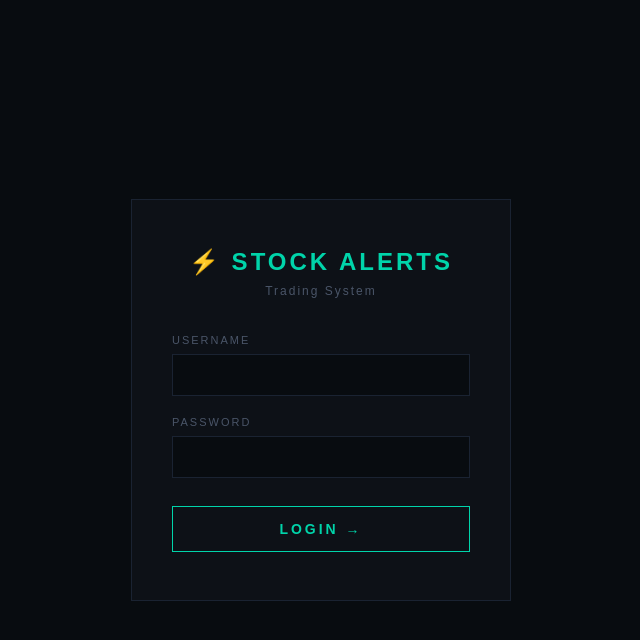
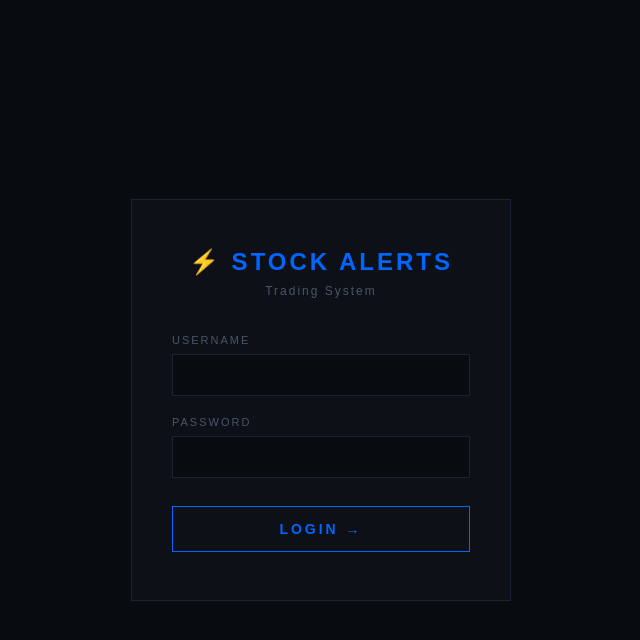
Before and after one commit to Mauro-Dev-T/stock-alerts-ramon, a Flask app: page /login in a window 1280 px wide. Shown: the top 640 px of the page, without its empty margins (319-959 px from the left). Run offline with Flask 3, Linux system fonts and the light colour scheme.

Commit message:
Change accent color from green to blue

```diff
--- a/templates/dashboard.html
+++ b/templates/dashboard.html
@@ -26,7 +26,7 @@
 
         .logo {
             font-size: 18px;
-            color: #00d4aa;
+            color: #0066ff;
             letter-spacing: 3px;
         }
 
@@ -72,7 +72,7 @@
 
         .stat-value {
             font-size: 32px;
-            color: #00d4aa;
+            color: #0066ff;
             font-weight: bold;
         }
 
@@ -133,7 +133,7 @@
         }
 
         .badge-green {
-            color: #00d4aa;
+            color: #0066ff;
             border-color: rgba(0,212,170,0.3);
             background: rgba(0,212,170,0.08);
         }
--- a/templates/login.html
+++ b/templates/login.html
@@ -31,7 +31,7 @@
 
         .logo h1 {
             font-size: 24px;
-            color: #00d4aa;
+            color: #0066ff;
             letter-spacing: 3px;
             margin-bottom: 8px;
         }
@@ -72,8 +72,8 @@
         button {
             width: 100%;
             background: transparent;
-            border: 1px solid #00d4aa;
-            color: #00d4aa;
+            border: 1px solid #0066ff;
+            color: #0066ff;
             padding: 14px;
             font-size: 14px;
             font-weight: 700;
@@ -84,7 +84,7 @@
         }
 
         button:hover {
-            background: #00d4aa;
+            background: #0066ff;
             color: #080c10;
         }
 
```
